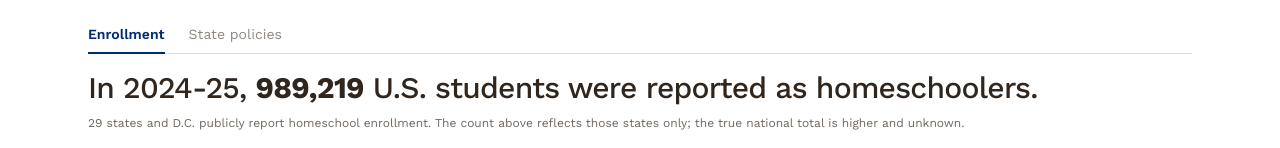
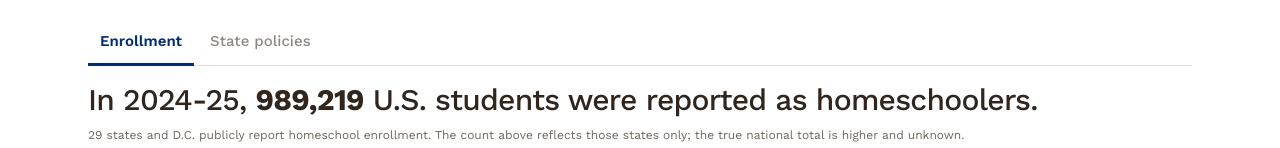
Before and after one commit to roymckenzie4/jhu-homeschool-hub, a React (Vite) app: page / in a window 1280 px wide. Shown: the top 148 px of the page. Built offline with nearby package versions, Linux system fonts and the light colour scheme; no server answers.

Commit message:
style view tabs as bolder underline and snap active indicator

```diff
--- a/src/components/ViewTabs.jsx
+++ b/src/components/ViewTabs.jsx
@@ -31,7 +31,7 @@ export default function ViewTabs({ tabs, activeTab, onChange }) {
       role="tablist"
       aria-label="Dashboard views"
       onKeyDown={handleKeyDown}
-      className="flex items-center gap-6 border-b border-sable/15"
+      className="flex items-center gap-1 border-b border-sable/15"
     >
       {tabs.map((tab) => {
         const isActive = tab.id === activeTab;
@@ -45,10 +45,13 @@ export default function ViewTabs({ tabs, activeTab, onChange }) {
             aria-controls={`panel-${tab.id}`}
             tabIndex={isActive ? 0 : -1}
             onClick={() => onChange(tab.id)}
-            className={`-mb-px border-b-2 pb-2 font-sans text-sm transition-colors ${
+            // Padded hit area with a rounded-top hover pill; a thick heritage
+            // underline (sitting on the container border via -mb-px) marks the
+            // active tab so the row reads as tabs, not text links.
+            className={`-mb-px rounded-t-md border-b-[3px] px-3 pb-2.5 pt-1.5 font-sans text-[15px] transition-[color,background-color] ${
               isActive
                 ? "border-heritage font-semibold text-heritage"
-                : "border-transparent text-sable/55 hover:text-sable"
+                : "border-transparent font-medium text-sable/55 hover:bg-sable/5 hover:text-sable"
             }`}
           >
             {tab.label}
```
